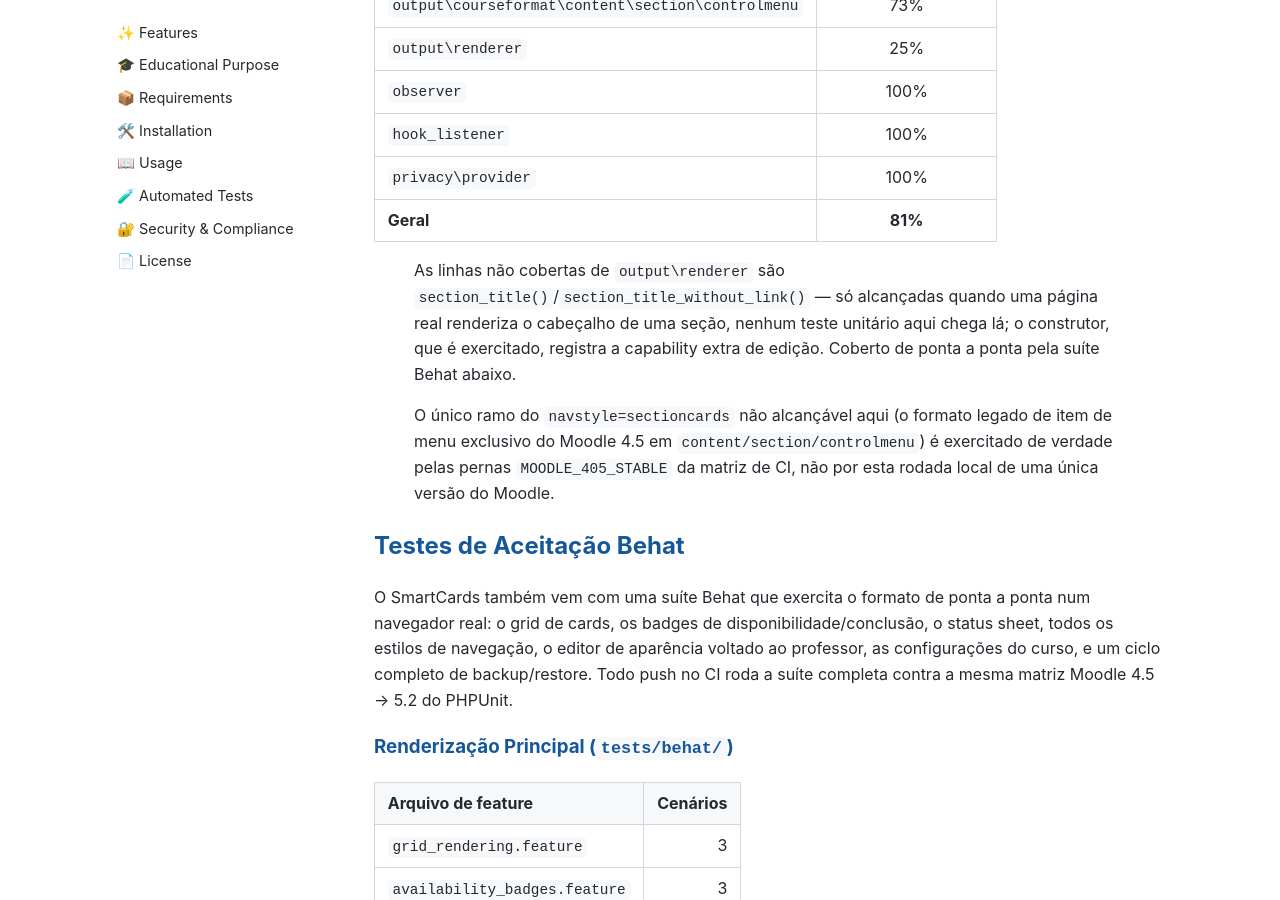
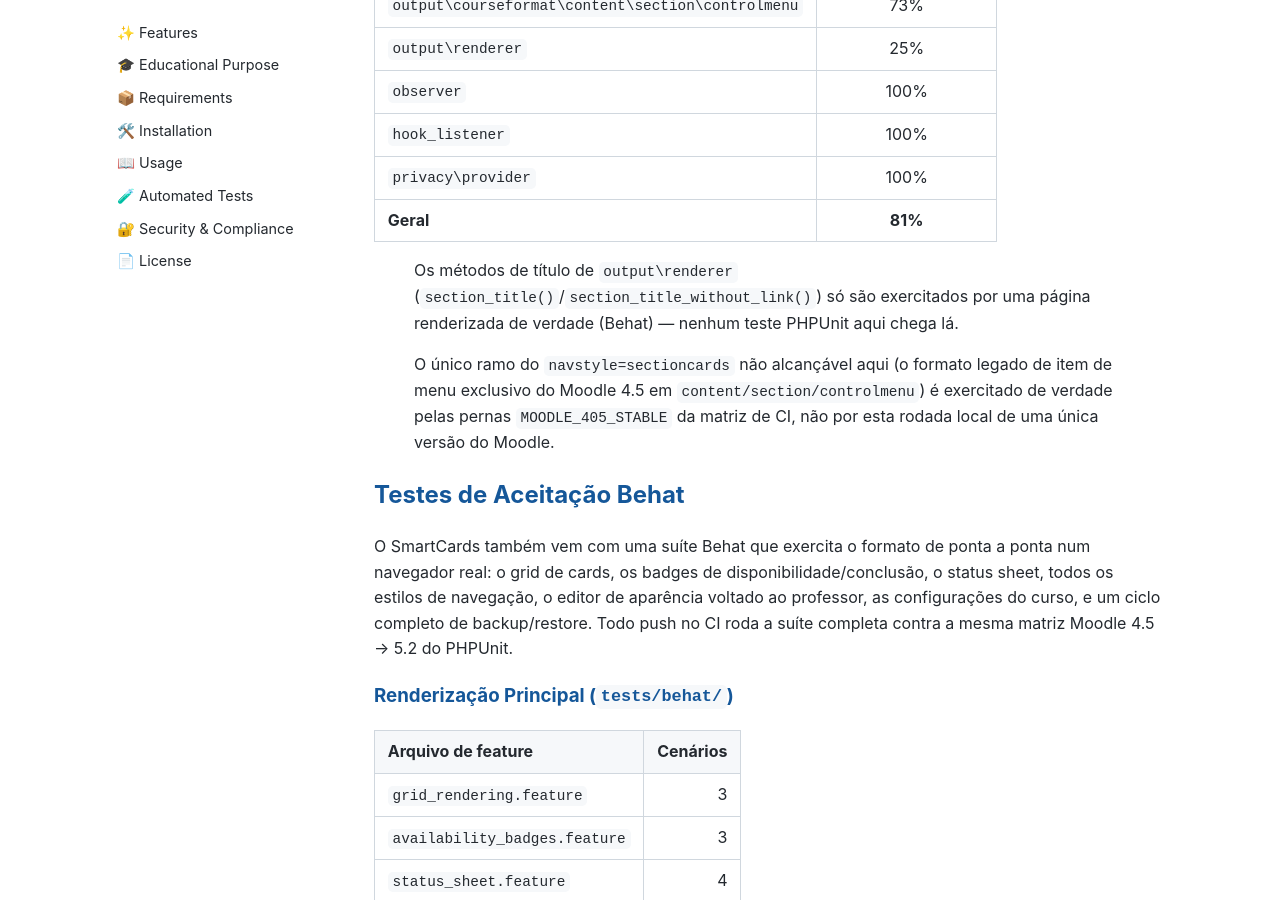
Before and after one commit to jeanlucio/moodle-format_smartcards, a Jekyll site: the page built from docs/pt/testing.md, in a window 1280 px wide and 900 px high, scrolled down 3215 px. Built offline with Jekyll 4.4.1, drawn with Linux system fonts in a browser that asks for light colours; our own code applies the rules of GitHub Pages for plain Markdown files.

Commit message:
tighten the renderer coverage note
Straight to the point: the title methods are only exercised by Behat, not
PHPUnit.

```diff
--- a/docs/pt/testing.md
+++ b/docs/pt/testing.md
@@ -88,10 +88,9 @@ vendor/bin/phpunit --bootstrap lib/phpunit/bootstrap.php course/format/smartcard
 | `privacy\provider` | 100% |
 | **Geral** | **81%** |
 
-> As linhas não cobertas de `output\renderer` são `section_title()`/`section_title_without_link()`
-> — só alcançadas quando uma página real renderiza o cabeçalho de uma seção, nenhum teste
-> unitário aqui chega lá; o construtor, que é exercitado, registra a capability extra de
-> edição. Coberto de ponta a ponta pela suíte Behat abaixo.
+> Os métodos de título de `output\renderer` (`section_title()`/`section_title_without_link()`)
+> só são exercitados por uma página renderizada de verdade (Behat) — nenhum teste PHPUnit aqui
+> chega lá.
 
 > O único ramo do `navstyle=sectioncards` não alcançável aqui (o formato legado de item de
 > menu exclusivo do Moodle 4.5 em `content/section/controlmenu`) é exercitado de verdade
```
Also changed, not shown: docs/en/testing.md (+2 -4 lines).
